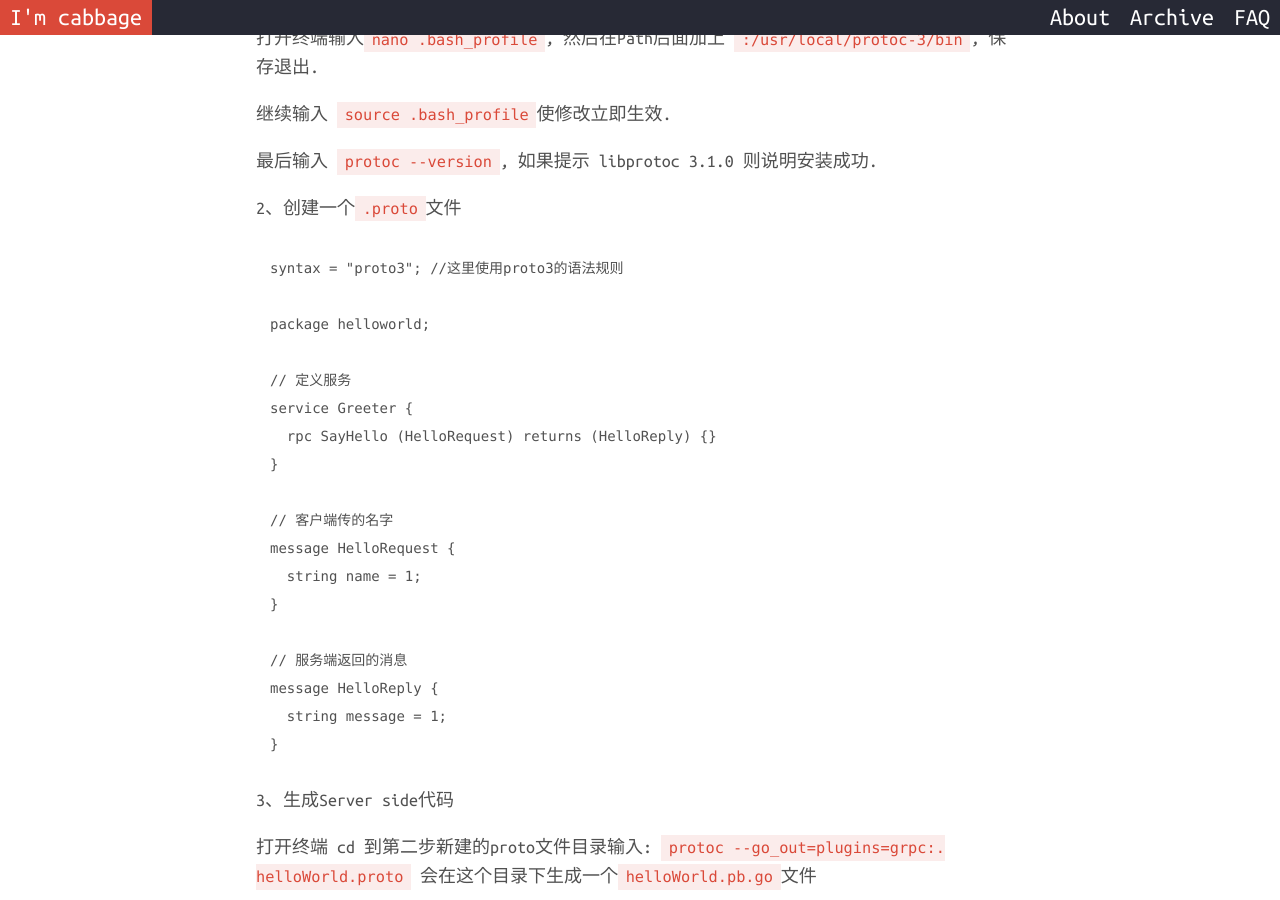
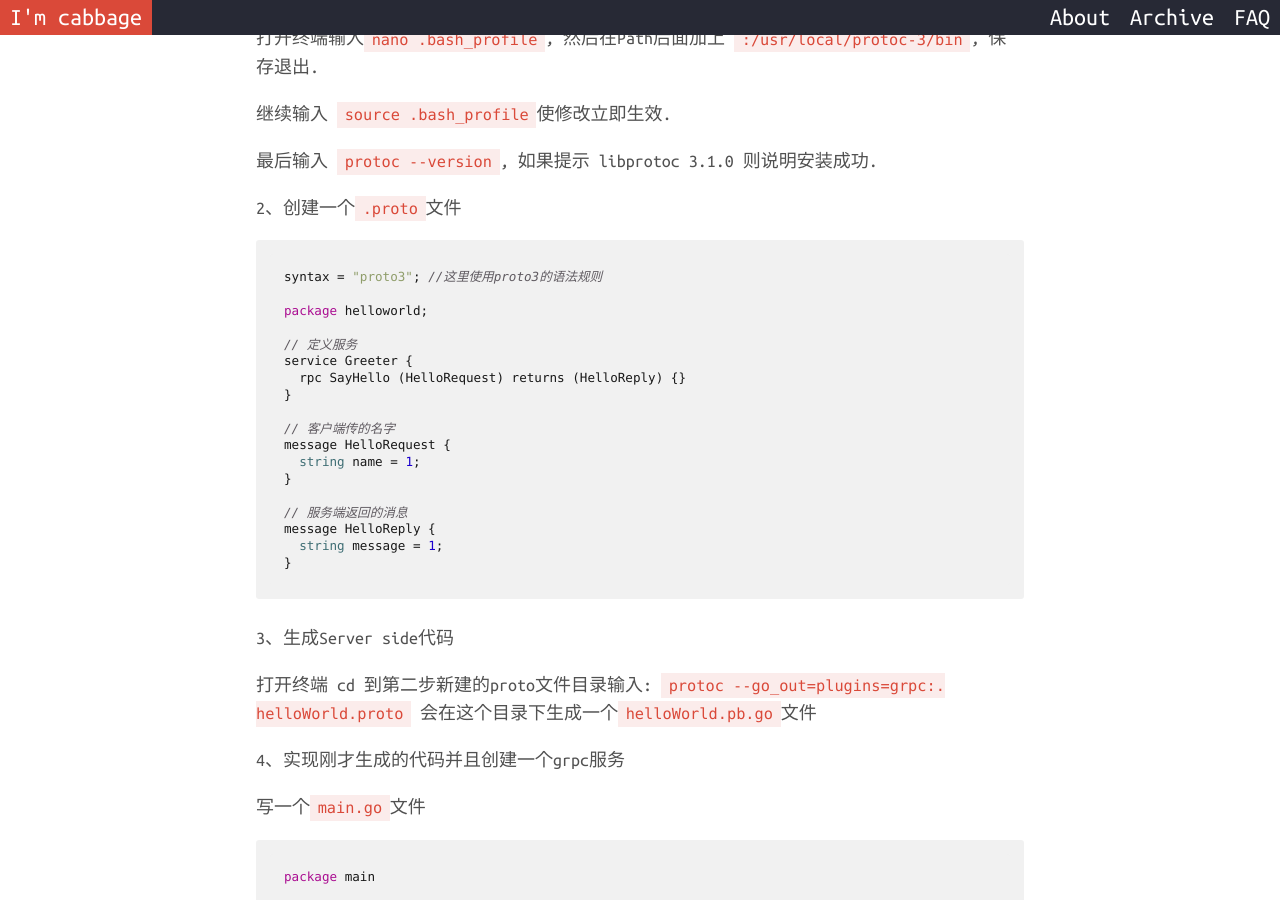
Before and after one commit to KirbyInGitHub/cabbageblog, a Jekyll site: the page built from _posts/2016-11-21-grpc.markdown, in a window 1280 px wide and 900 px high, scrolled down 1235 px. Built offline with Jekyll 4.4.1, drawn with Linux system fonts in a browser that asks for light colours; nearby versions of some CDN libraries; comment, search, counter and statistics services are not loaded.

Commit message:
no message

````diff
--- a/_posts/2016-11-21-grpc.markdown
+++ b/_posts/2016-11-21-grpc.markdown
@@ -26,7 +26,7 @@ grpc使用学习
 
 2、创建一个`.proto`文件
 
-```protoc
+```go
 syntax = "proto3"; //这里使用proto3的语法规则
 
 package helloworld;
````
